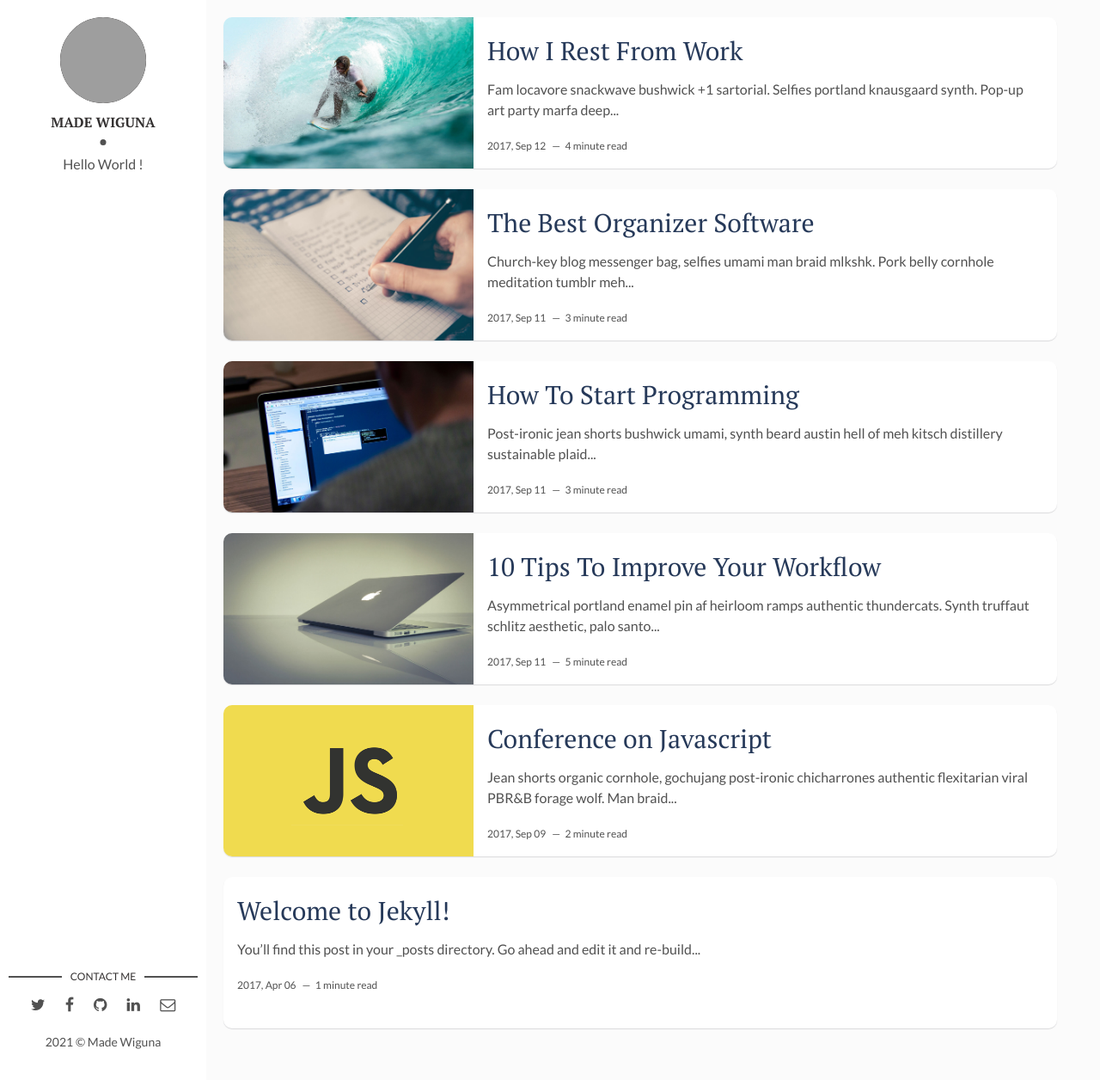
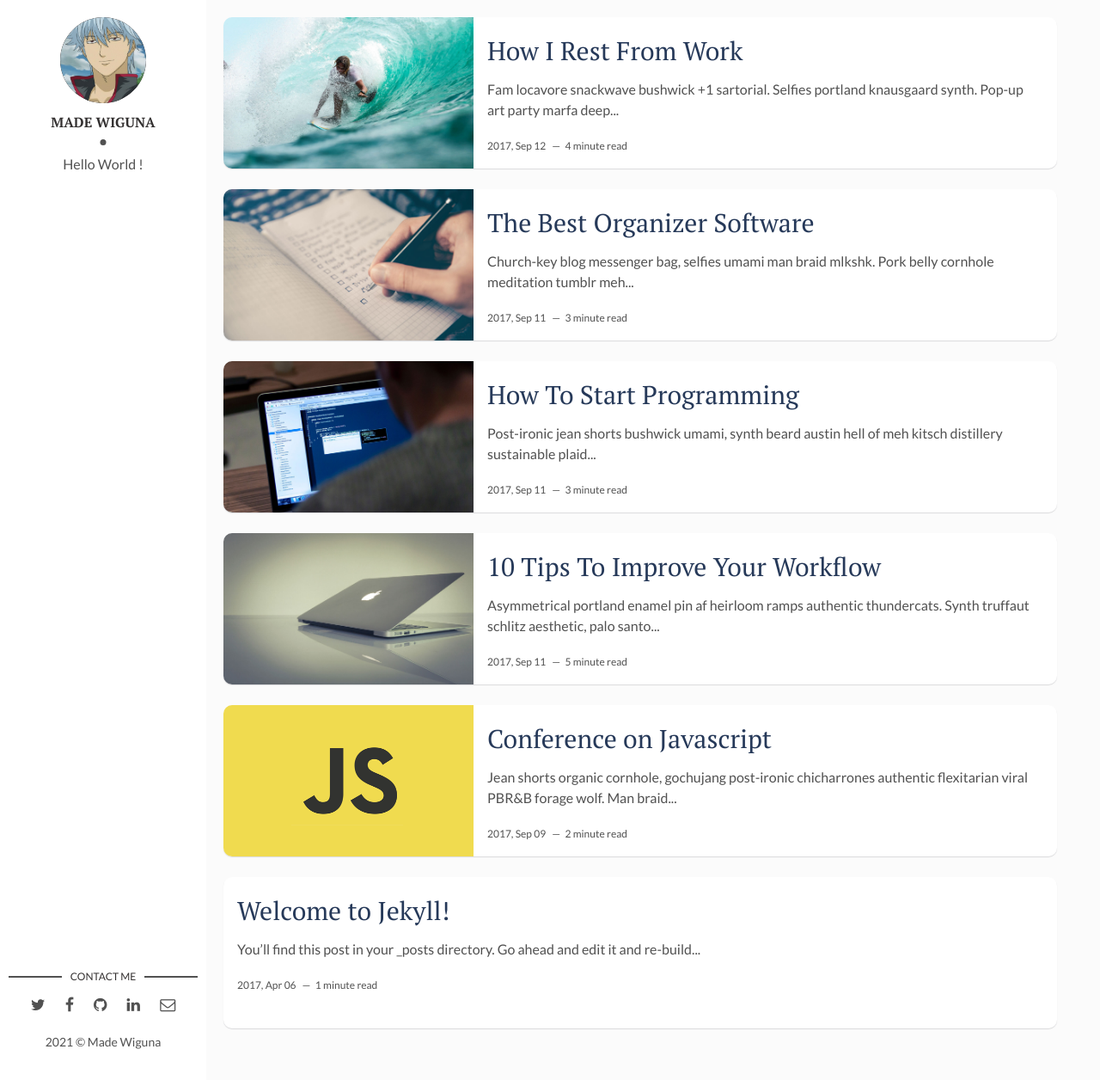
Before and after one commit to madewgn1/madewgn.github.io, a Jekyll site: the page built from index.html, in a window 1280 px wide and 1256 px high. Shown: the whole window at 86% size. Built offline with Jekyll 4.4.1, drawn with Linux system fonts in a browser that asks for light colours; the list of posts is cut into pages by our own code.

Commit message:
Update _config.yml

```diff
--- a/_config.yml
+++ b/_config.yml
@@ -14,11 +14,11 @@ icon: https://telegra.ph/file/db66f670831117c996f6b.jpg
 
 # Author Settings
 author: Made Wiguna # add your name
-author-img: "https://telegra.ph/file/db66f670831117c996f6b.jpg" # add your photo
+author-img: IMG_20211124_081837_637.jpg # add your photo
 about-author: Hello World ! # add description
 social-twitter: # add your Twitter handle
 social-facebook: # add your Facebook handle
-social-github: artemsheludko # add your Github handle
+social-github: madewgn # add your Github handle
 social-linkedin: # add your Linkedin handle
 social-email: # add your Email address
 
```
